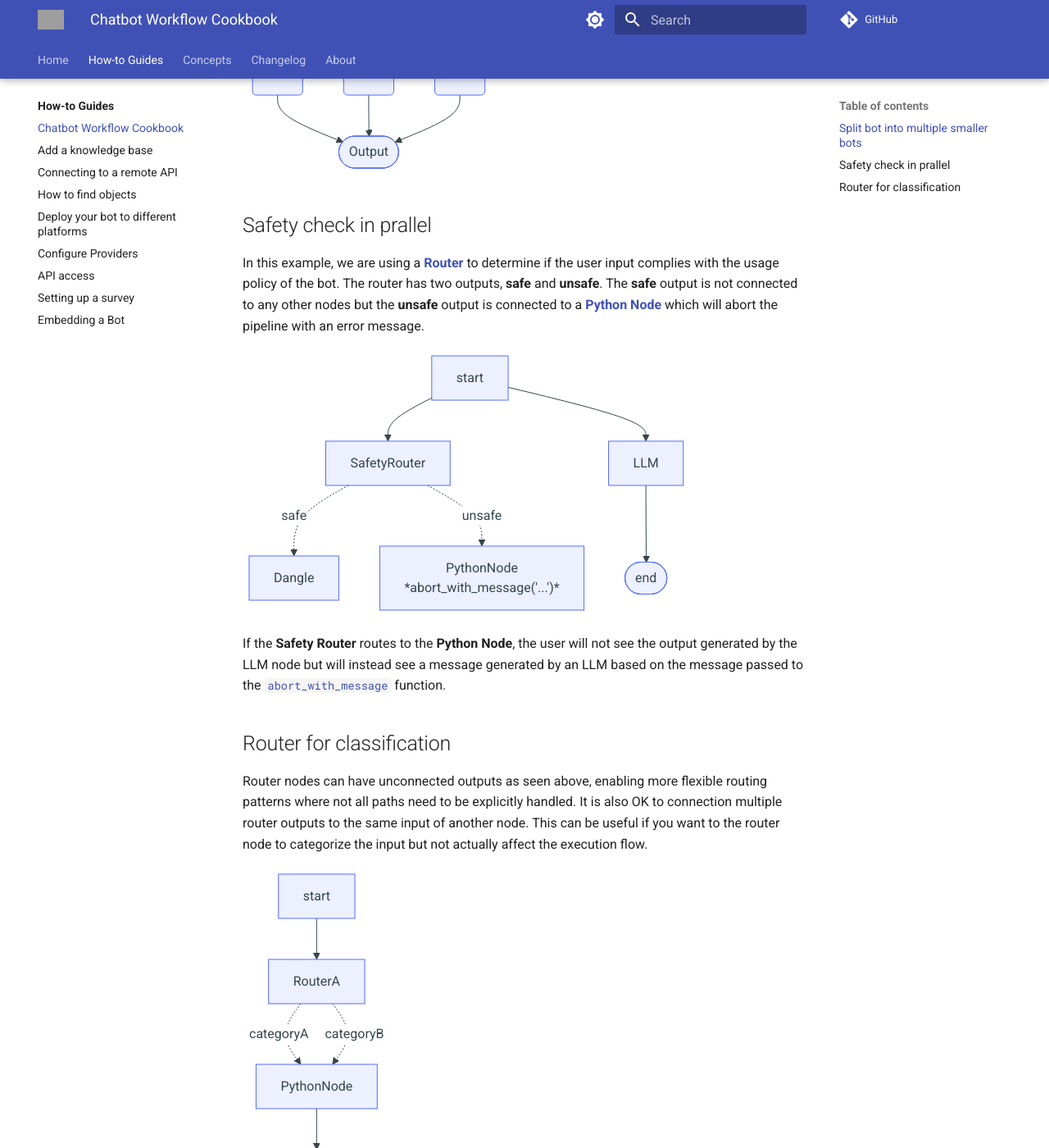
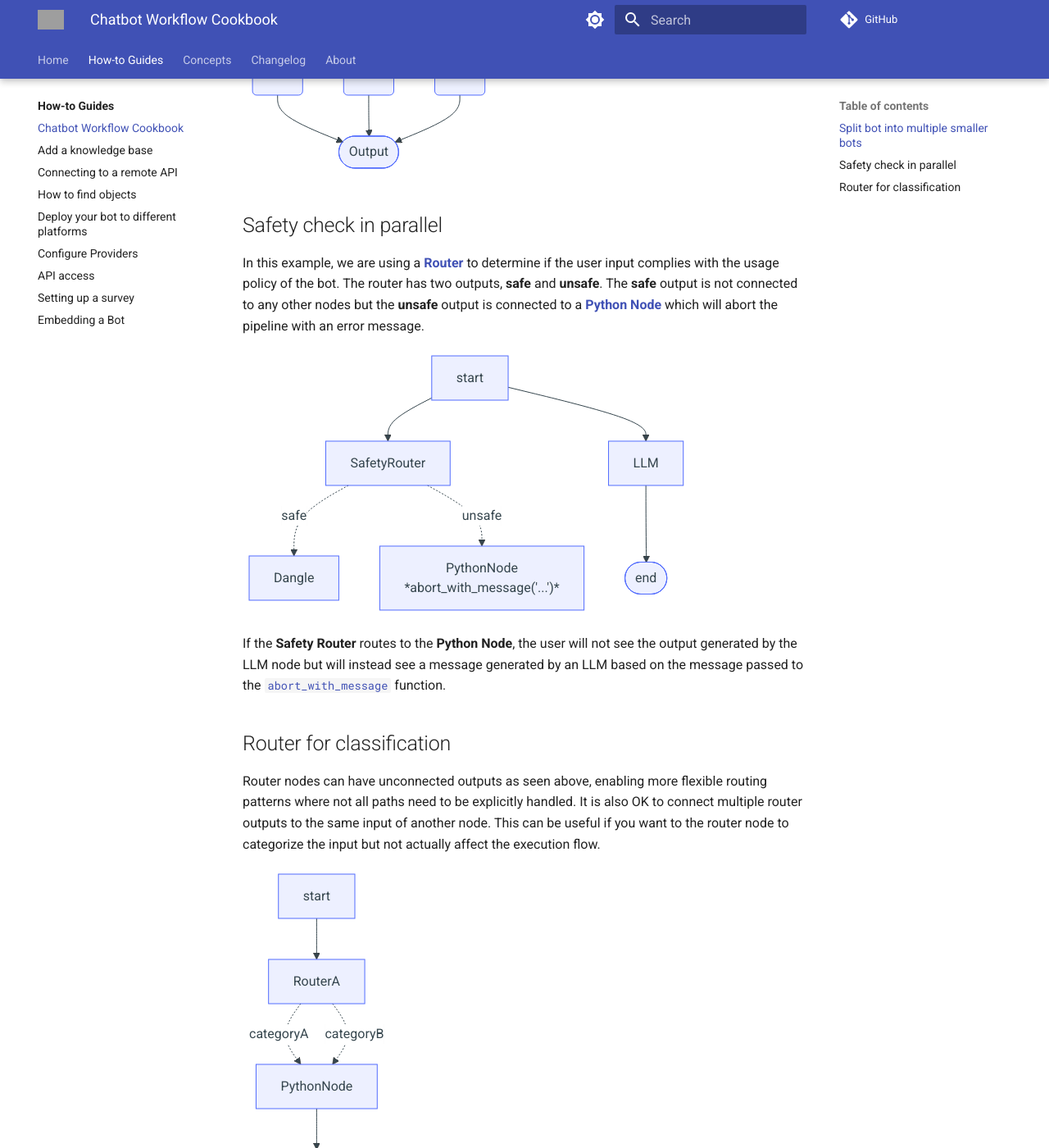
Before and after one commit to dimagi/open-chat-studio-docs, an MkDocs documentation site: the page built from docs/how-to/workflow_cookbook.md, in a window 1280 px wide and 1400 px high, scrolled down 717 px. Shown: the whole window at 82% size. Built offline with MkDocs 1.6.1 and Material for MkDocs 9.7.7, drawn with Linux system fonts in a browser that asks for light colours; a script that is not in the unit is left out; comment, search, counter and statistics services are not loaded; grey boxes are pictures that could not be loaded.

Commit message:
fix typos etc

````diff
--- a/docs/how-to/workflow_cookbook.md
+++ b/docs/how-to/workflow_cookbook.md
@@ -20,7 +20,7 @@ graph TB
   Rp --> C;
 ```
 
-## Safety check in prallel
+## Safety check in parallel
 In this example, we are using a [**Router**][router] to determine if the user input complies with the usage policy of the bot. The router has two outputs, **safe** and **unsafe**. The **safe** output is not connected to any other nodes but the **unsafe** output is connected to a [**Python Node**][python] which will abort the pipeline with an error message.
 
 ```mermaid
@@ -38,7 +38,7 @@ flowchart TD
 If the **Safety Router** routes to the **Python Node**, the user will not see the output generated by the LLM node but will instead see a message generated by an LLM based on the message passed to the [`abort_with_message`][abort] function.
 
 ## Router for classification
-Router nodes can have unconnected outputs as seen above, enabling more flexible routing patterns where not all paths need to be explicitly handled. It is also OK to connection multiple router outputs to the same input of another node. This can be useful if you want to the router node to categorize the input but not actually affect the execution flow.
+Router nodes can have unconnected outputs as seen above, enabling more flexible routing patterns where not all paths need to be explicitly handled. It is also OK to connect multiple router outputs to the same input of another node. This can be useful if you want to the router node to categorize the input but not actually affect the execution flow.
 
 ```mermaid
 flowchart TD
--- a/python_node/__init__.py
+++ b/python_node/__init__.py
@@ -17,7 +17,7 @@ def set_participant_data(data: dict) -> None:
     """
 
 
-def get_participant_schedules(self) -> list:
+def get_participant_schedules() -> list:
     """
     Returns all active scheduled messages for the participant in the current experiment session.
     """
@@ -120,6 +120,6 @@ def require_node_outputs(*node_names):
     ```python
     def main(input, **kwargs):
         require_node_outputs("nodeA", "nodeB")
-        return get_node_output("nodeA) + get_node_output("nodeB")
+        return get_node_output("nodeA") + get_node_output("nodeB")
     ```
     """
````
Also changed, not shown: docs/concepts/pipelines/index.md (+1 -1 lines), docs/concepts/pipelines/nodes.md (+2 -2 lines).
